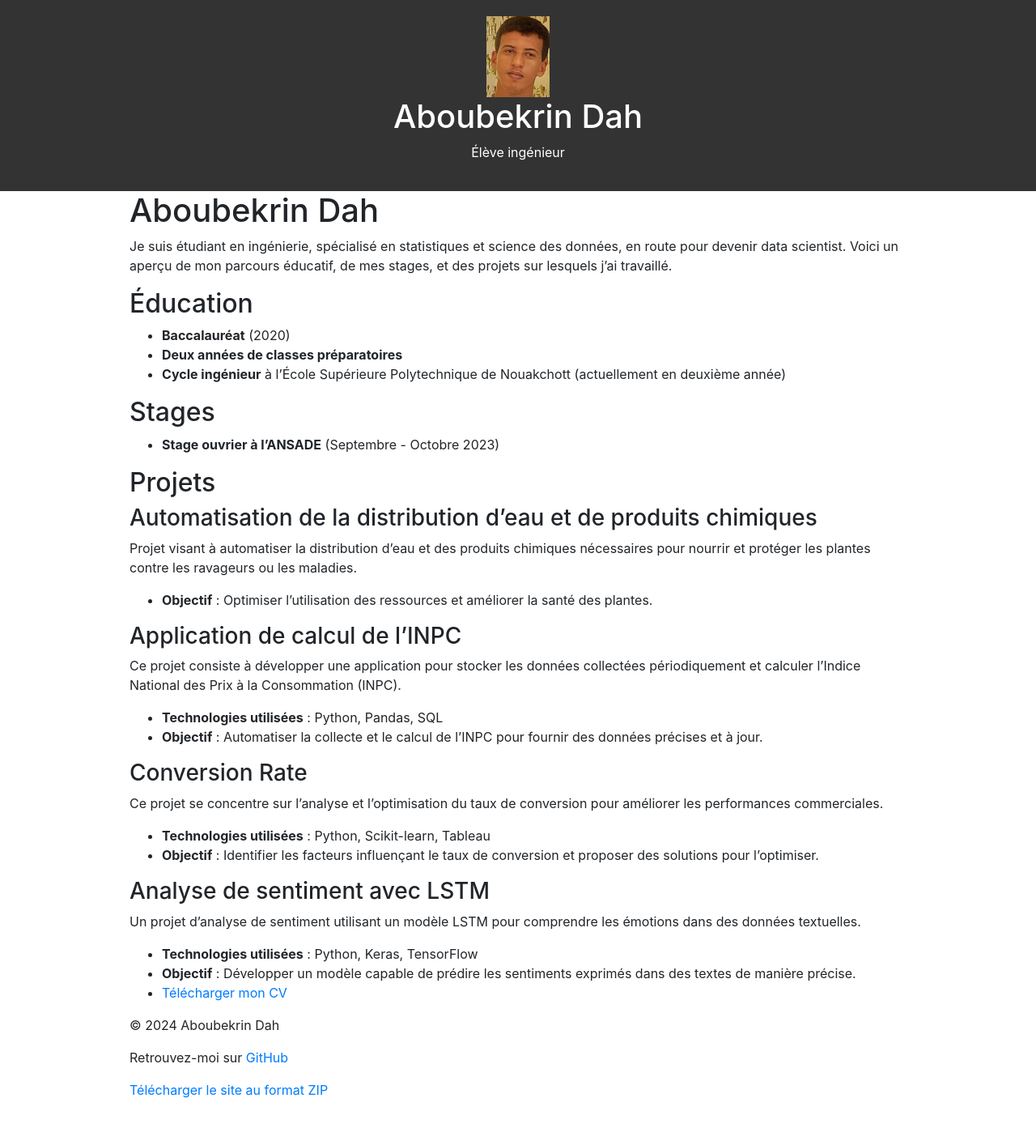
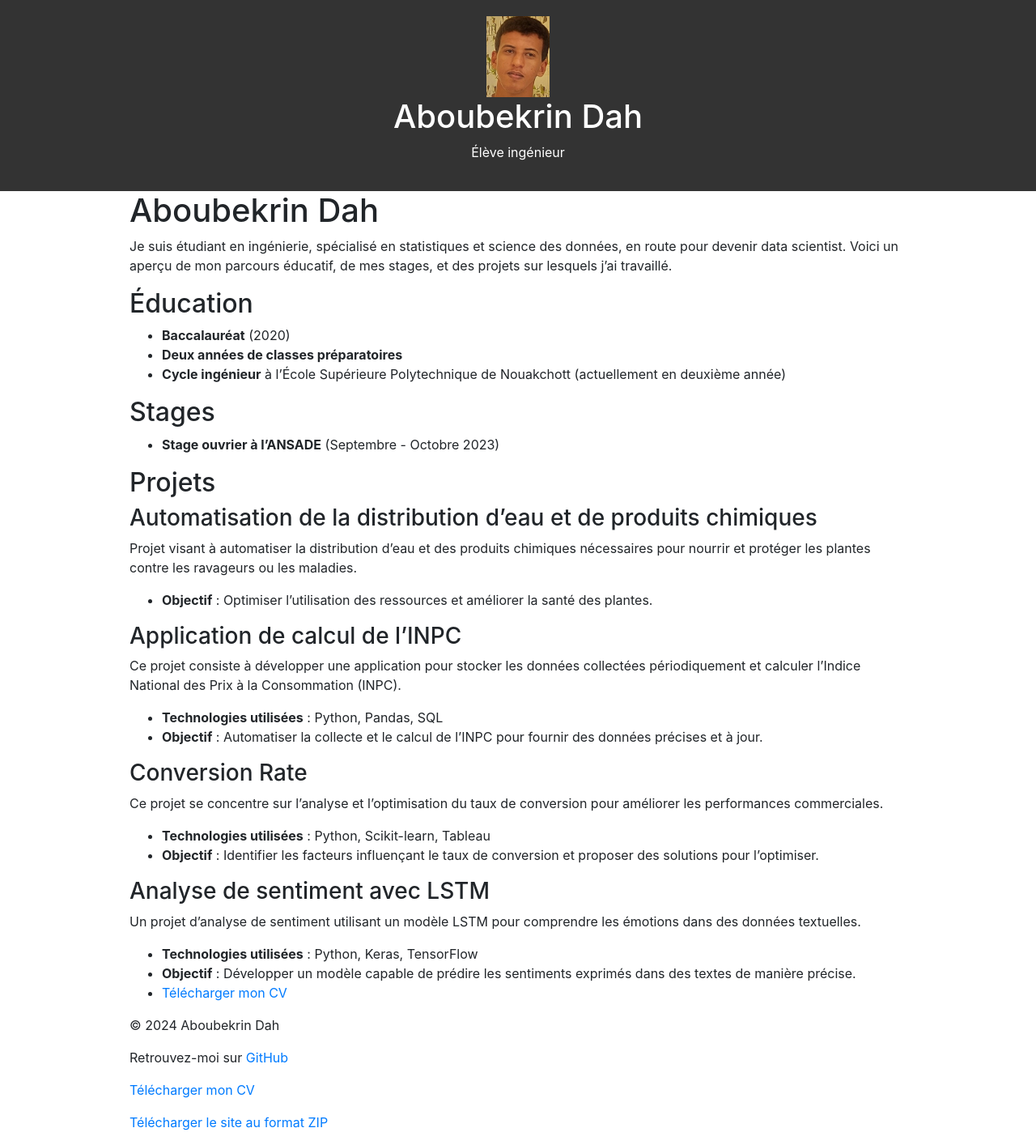
Before and after one commit to Aboubekrin22038/aboubekrin22038.github.io, a Jekyll site: the page built from index.md, in a window 1280 px wide. Shown: the whole page at 81% size. Built offline with Jekyll 4.4.1, drawn with Linux system fonts in a browser that asks for light colours; before the commit the page ends 1374 px from its top, so only the background shows below that.

Commit message:
Update default.html

```diff
--- a/_layouts/default.html
+++ b/_layouts/default.html
@@ -13,15 +13,14 @@
       <p>{{ site.description }}</p>
     </div>
   </header>
-
   <div class="container">
     {{ content }}
   </div>
-
   <footer class="footer">
     <div class="container">
       <p>&copy; {{ site.time | date: '%Y' }} {{ site.title }}</p>
-      <p>Retrouvez-moi sur <a href="https://github.com/Aboubekrin22038">GitHub</a></p>
+      <p>Retrouvez-moi sur <a href="https://github.com/votre_utilisateur_github">GitHub</a></p>
+      <p><a href="{{ site.baseurl }}/CV_22038.pdf">Télécharger mon CV</a></p>
       <p><a href="{{ site.baseurl }}/archive/main.zip">Télécharger le site au format ZIP</a></p>
     </div>
   </footer>
```
